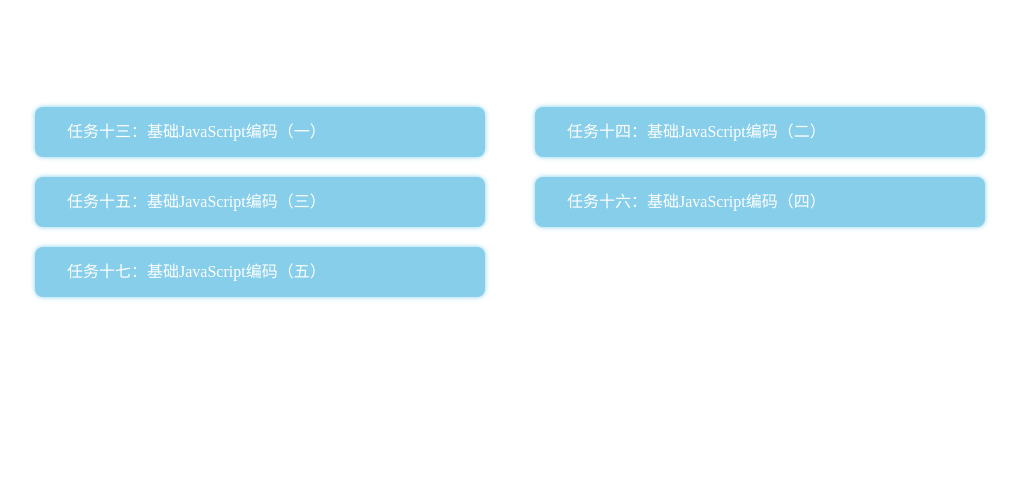
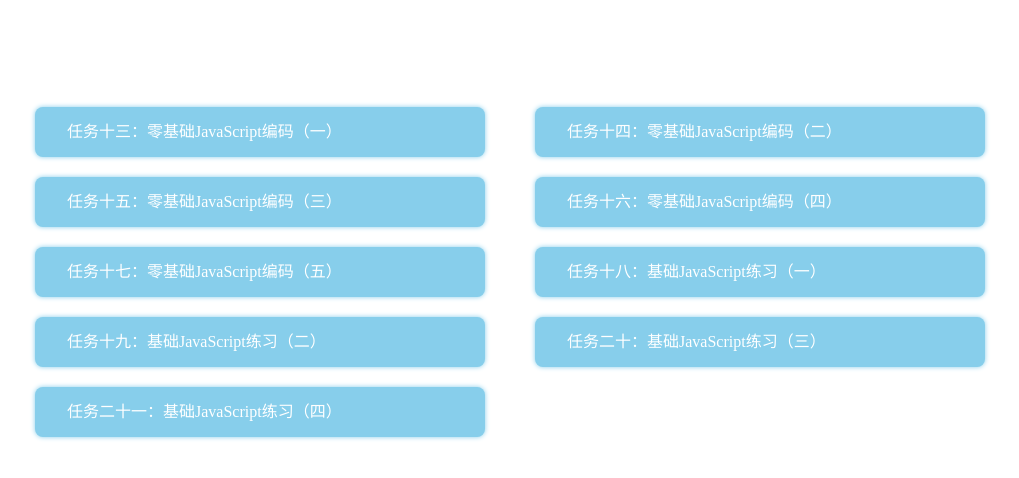
Before and after one commit to SunshowerC/IFE, a plain HTML site: page IFE-Mission2/index.html in a window 1280 px wide. Shown: the whole page, without its empty margins (105-1124 px from the left). Drawn offline with Linux system fonts and the light colour scheme.

Commit message:
目录更新

```diff
--- a/IFE-Mission2/index.html
+++ b/IFE-Mission2/index.html
@@ -69,16 +69,16 @@
 <body>
 	<nav>
 		<ul>
-			<li><a href="task13.html" target="_blank">任务十三：基础JavaScript编码（一）</a></li>
-			<li><a href="task14.html" target="_blank">任务十四：基础JavaScript编码（二）</a></li>
-			<li><a href="task15.html" target="_blank">任务十五：基础JavaScript编码（三）</a></li>
-			<li><a href="task16.html" target="_blank">任务十六：基础JavaScript编码（四）</a></li>
-			<li><a href="task17.html" target="_blank">任务十七：基础JavaScript编码（五）</a></li>
-<!--			<li><a href="task6.html" target="_blank">任务六：模拟报纸排版</a></li>
-			<li><a href="task7.html" target="_blank">任务七：常见的技术产品官网的页面架构及样式布局</a></li>
-			<li><a href="task8.html" target="_blank">任务八：响应式网格（栅格化）布局</a></li>
-			<li><a href="task10.html" target="_blank">任务十：Flexbox 布局</a></li>
-			<li><a href="task11.html" target="_blank">任务十一：移动Web页面布局实践</a></li>
+			<li><a href="task13.html" target="_blank">任务十三：零基础JavaScript编码（一）</a></li>
+			<li><a href="task14.html" target="_blank">任务十四：零基础JavaScript编码（二）</a></li>
+			<li><a href="task15.html" target="_blank">任务十五：零基础JavaScript编码（三）</a></li>
+			<li><a href="task16.html" target="_blank">任务十六：零基础JavaScript编码（四）</a></li>
+			<li><a href="task17.html" target="_blank">任务十七：零基础JavaScript编码（五）</a></li>
+			<li><a href="task18.html" target="_blank">任务十八：基础JavaScript练习（一）</a></li>
+			<li><a href="task19.html" target="_blank">任务十九：基础JavaScript练习（二）</a></li>
+			<li><a href="task20.html" target="_blank">任务二十：基础JavaScript练习（三）</a></li>
+			<li><a href="task21.html" target="_blank">任务二十一：基础JavaScript练习（四）</a></li>
+<!--			<li><a href="task11.html" target="_blank">任务十一：移动Web页面布局实践</a></li>
 			<li><a href="task12.html" target="_blank">任务十二：CSS 3的新特性</a></li>
 -->
 		</ul>
```
